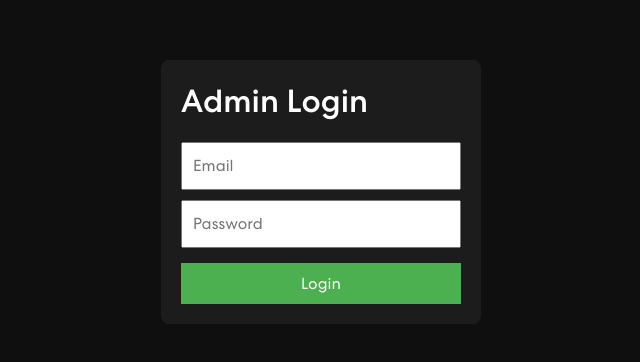
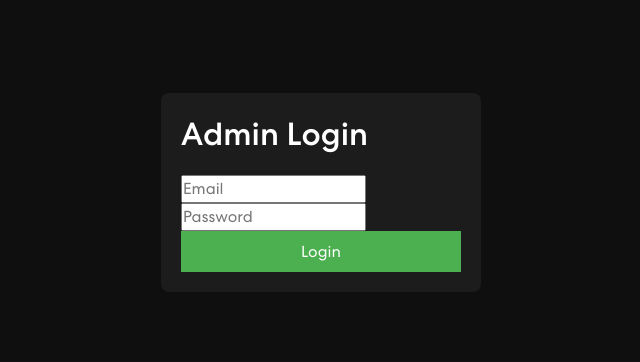
Before and after one commit to Gagana1303/portfolio, a React (Create React App) app: page /admin/login in a window 1280 px wide. Shown: the part 208-570 px from the top of the page, without its empty margins (319-959 px from the left). Built offline with nearby package versions, Linux system fonts and the light colour scheme.

Commit message:
Fix Netlify routing for React Router

```diff
--- a/src/admin/AdminLogin.jsx
+++ b/src/admin/AdminLogin.jsx
@@ -50,27 +50,20 @@ export default function AdminLogin() {
 
  <input
   type="email"
+  autoComplete="off"
   placeholder="Email"
   value={email}
   onChange={(e) => setEmail(e.target.value)}
-        style={{
-          width: "100%",
-          padding: "10px",
-          marginBottom: "10px",
-        }}
 />
 
 <input
   type="password"
+  autoComplete="new-password"
   placeholder="Password"
   value={password}
   onChange={(e) => setPassword(e.target.value)}
-        style={{
-          width: "100%",
-          padding: "10px",
-          marginBottom: "15px",
-        }}
 />
+
 
       <button
         onClick={login}
```
Lines whose indentation alone changed are shown as unchanged.
